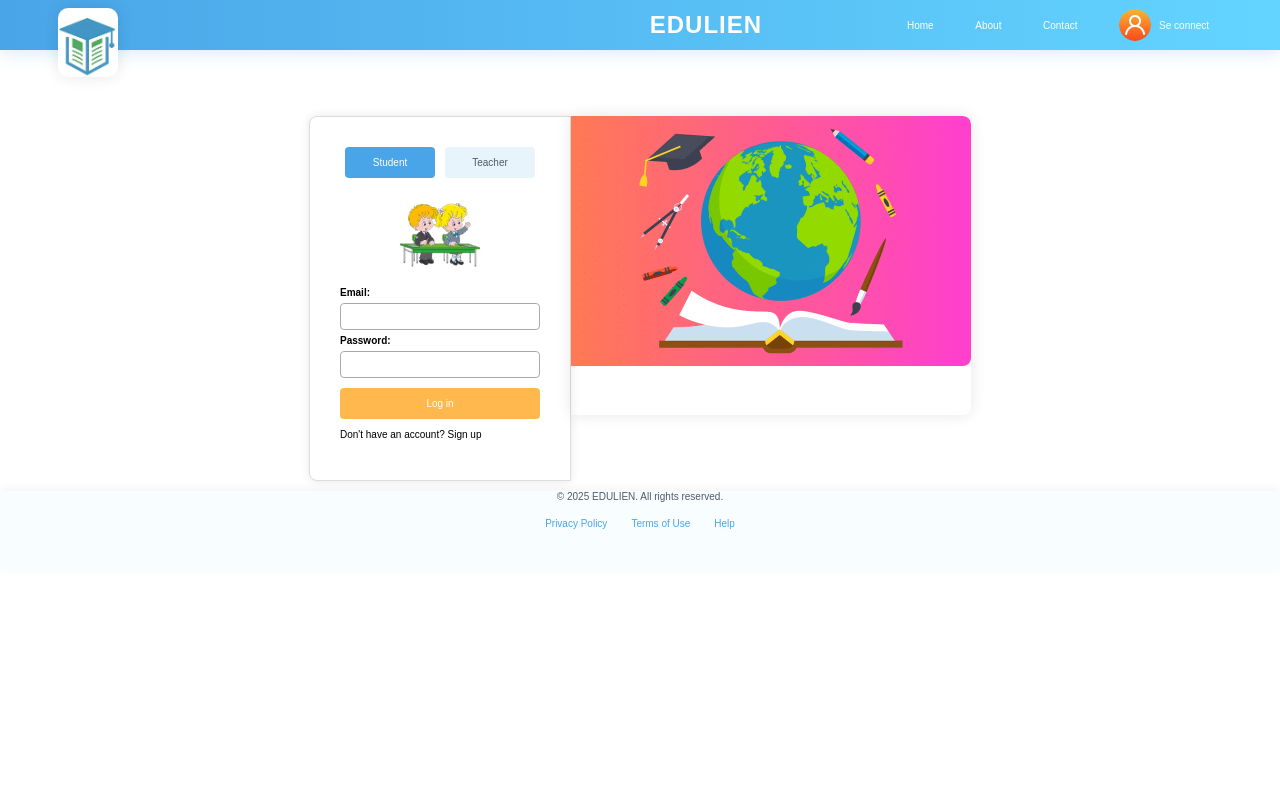
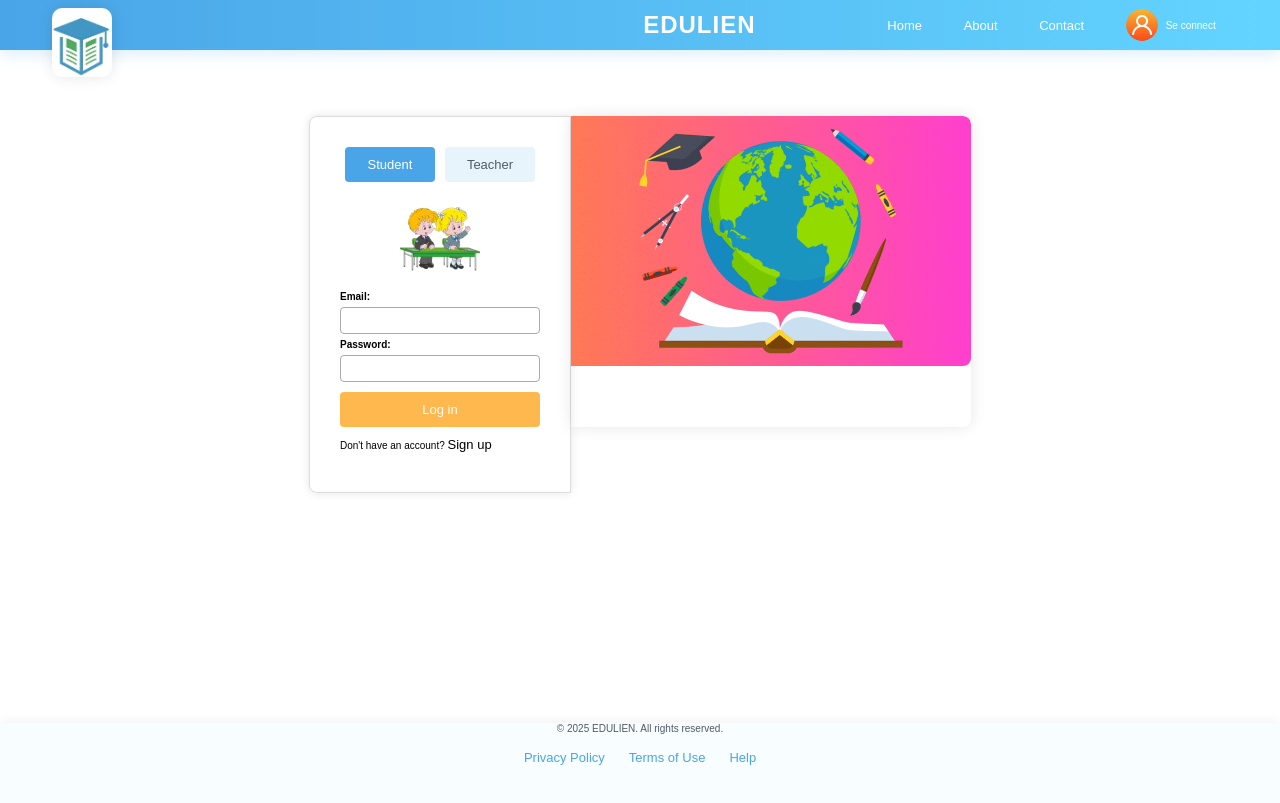
Before and after one commit to myalcin60/EDULIEN_APP, a React (Create React App) app in the folder frontend/: page / in a window 1280 px wide. Built offline with nearby package versions, Linux system fonts and the light colour scheme.

Commit message:
footer updated

```diff
--- a/frontend/src/components/Footer/footer.css
+++ b/frontend/src/components/Footer/footer.css
@@ -5,6 +5,7 @@ footer {
     box-shadow: 0 -2px 10px rgba(0, 0, 0, 0.05);
     width: 100%;
     height: 80px;
+    margin-top: 18%;
   }
 
   .footer nav {
--- a/frontend/src/components/Header/header.js
+++ b/frontend/src/components/Header/header.js
@@ -1,7 +1,6 @@
 import React, { useEffect, useState } from "react";
 import './Header.css';
 import { Link, useNavigate } from "react-router-dom";
-import endpoints from "../../config/Endpoints";
 import logo from '../../assets/logo.jpg';
 import account from '../../assets/account.png';
 import Profile from "../Profile/Profile";
--- a/frontend/src/index.css
+++ b/frontend/src/index.css
@@ -42,7 +42,7 @@ body {
     background-color: var(--accent);
     color: white;
     transition: 0.3s;
-    font-size: x-small;
+    font-size: small;
   }
 
   button:hover {
@@ -53,7 +53,7 @@ body {
   a {
     text-decoration: none;
     color: inherit;
-    font-size: x-small;
+    font-size: small;
   }
 
   a:hover {
--- a/frontend/src/pages/Student/studentDashboard.js
+++ b/frontend/src/pages/Student/studentDashboard.js
@@ -1,6 +1,6 @@
 import React, { useState } from 'react';
 import Profile from '../../components/Profile/Profile';
-import './studentDashboard.css';
+import './StudentDashboard.css';
 import Lesson from '../../components/Lesson/Lesson';
 import Homework from '../../components/Homework/Homework';
 
```
